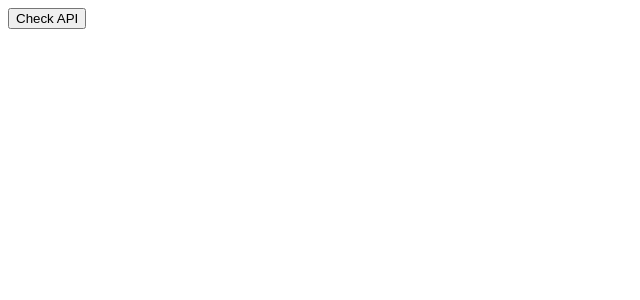
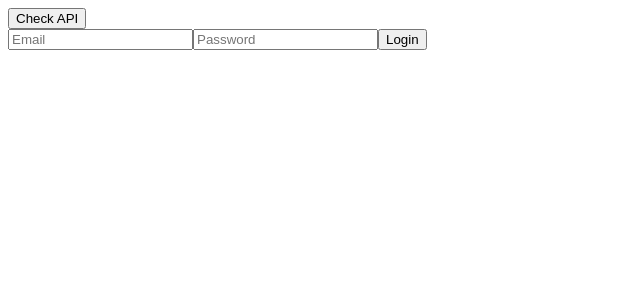
Before and after one commit to KeithWass/movie-journal, a React app in the folder frontend/: page / in a window 1280 px wide. Shown: the top 300 px of the page, without its empty margins (0-640 px from the left). Built offline with nearby package versions, Linux system fonts and the light colour scheme; the HTML template or start-up script is replaced by a standard one.

Commit message:
Add initial React login functionality

```diff
--- a/frontend/src/App.jsx
+++ b/frontend/src/App.jsx
@@ -1,6 +1,11 @@
 import "./App.css";
+import { useState } from "react";
 
 function App() {
+  const [email, setEmail] = useState("");
+  const [password, setPassword] = useState("");
+  const [token, setToken] = useState("");
+
   async function checkApi() {
     const response = await fetch(
       "https://movie-journal-production.up.railway.app/healthcheck",
@@ -9,9 +14,44 @@ function App() {
     console.log(data);
   }
 
+  async function handleLogin() {
+    const response = await fetch(
+      "https://movie-journal-production.up.railway.app/login",
+      {
+        method: "POST",
+        headers: {
+          "Content-Type": "application/json",
+        },
+        body: JSON.stringify({
+          email: email,
+          password: password,
+        }),
+      },
+    );
+    const data = await response.json();
+    setToken(data.token);
+    console.log(data);
+  }
+
+  function handleRegister() {}
   return (
     <>
       <button onClick={checkApi}>Check API</button>
+      <form onSubmit={handleLogin}>
+        <input
+          type="email"
+          placeholder="Email"
+          value={email}
+          onChange={(e) => setEmail(e.target.value)}
+        />
+        <input
+          type="password"
+          placeholder="Password"
+          value={password}
+          onChange={(e) => setPassword(e.target.value)}
+        />
+        <button onClick={handleLogin}>Login</button>
+      </form>
     </>
   );
 }
```
